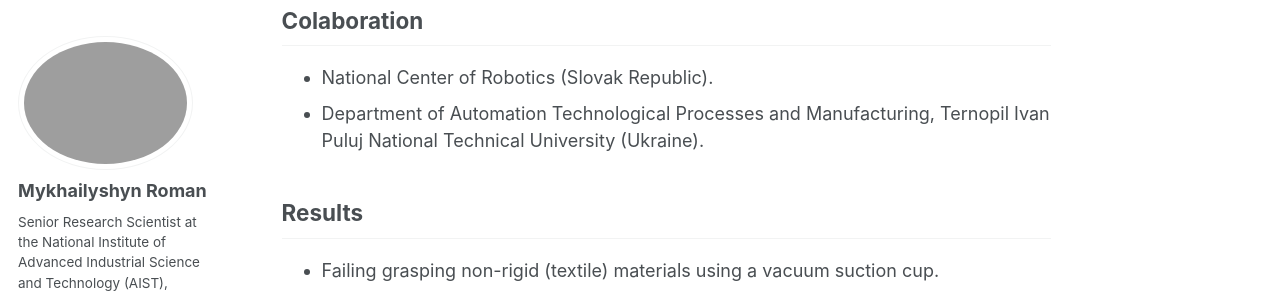
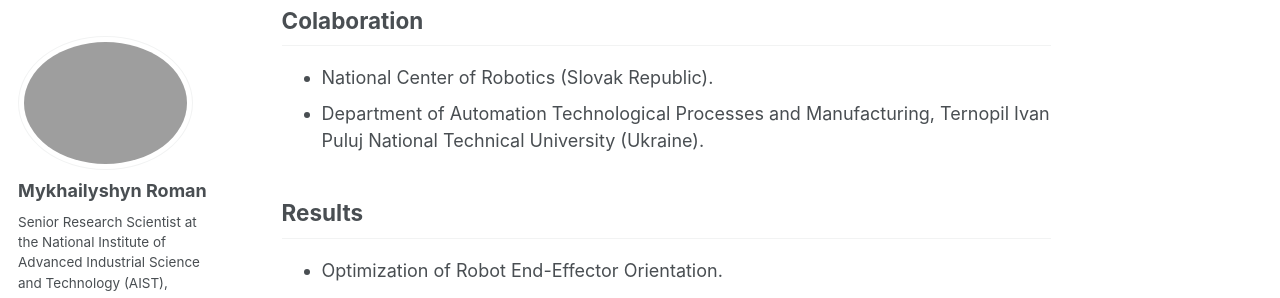
Before and after one commit to RomanMykhailyshyn/RomanMykhailyshyn.github.io, a Jekyll site: the page built from _portfolio/portfolio-7.md, in a window 1280 px wide and 900 px high, scrolled down 484 px, cut to the strip 0-298 px from the top of the window. Built offline with Jekyll 4.4.1, drawn with Linux system fonts in a browser that asks for light colours; some web fonts are replaced.

Commit message:
Update portfolio-7.md

```diff
--- a/_portfolio/portfolio-7.md
+++ b/_portfolio/portfolio-7.md
@@ -13,7 +13,7 @@ This project was supported by the research work VK55-16 "Development of models f
 ## Results
 
 
-* Failing grasping non-rigid (textile) materials using a vacuum suction cup.
+* Optimization of Robot End-Effector Orientation.
 <iframe width="560" height="315" src="https://youtu.be/IG_sIPefblQ" title="YouTube video player" frameborder="0" allow="accelerometer; autoplay; clipboard-write; encrypted-media; gyroscope; picture-in-picture" allowfullscreen></iframe>
 
 
```
